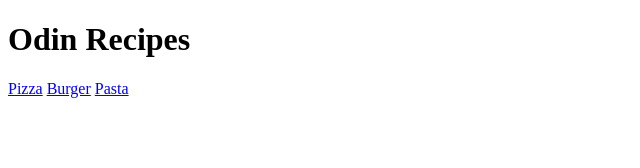
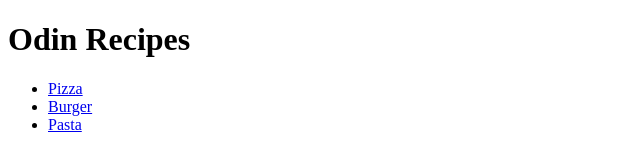
Before and after one commit to joshuawereley/odin-recipes, a plain HTML site: page index.html in a window 1280 px wide. Shown: the whole page, without its empty margins (0-640 px from the left). Drawn offline with Linux system fonts and the light colour scheme.

Commit message:
Have recipes in an unordered list

```diff
--- a/index.html
+++ b/index.html
@@ -7,8 +7,10 @@
     </head>
     <body>
         <h1>Odin Recipes</h1>
-        <a href="recipes/pizza.html">Pizza</a>
-        <a href="recipes/burger.html">Burger</a>
-        <a href="recipes/pasta.html">Pasta</a>
+        <ul>
+            <li><a href="recipes/pizza.html">Pizza</a></li>
+            <li><a href="recipes/burger.html">Burger</a></li>
+            <li><a href="recipes/pasta.html">Pasta</a></li>
+        </ul>
     </body>
 </html>
```
